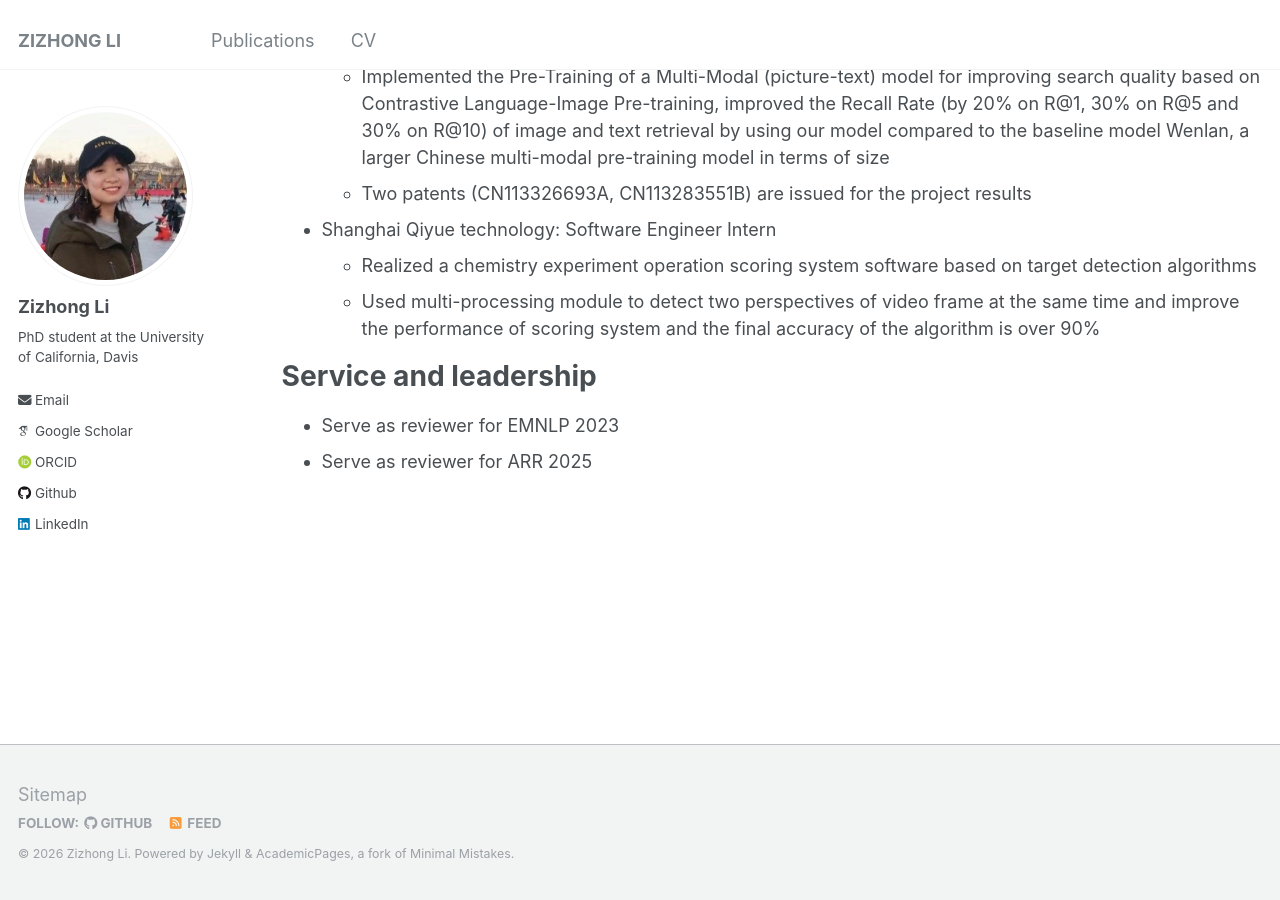
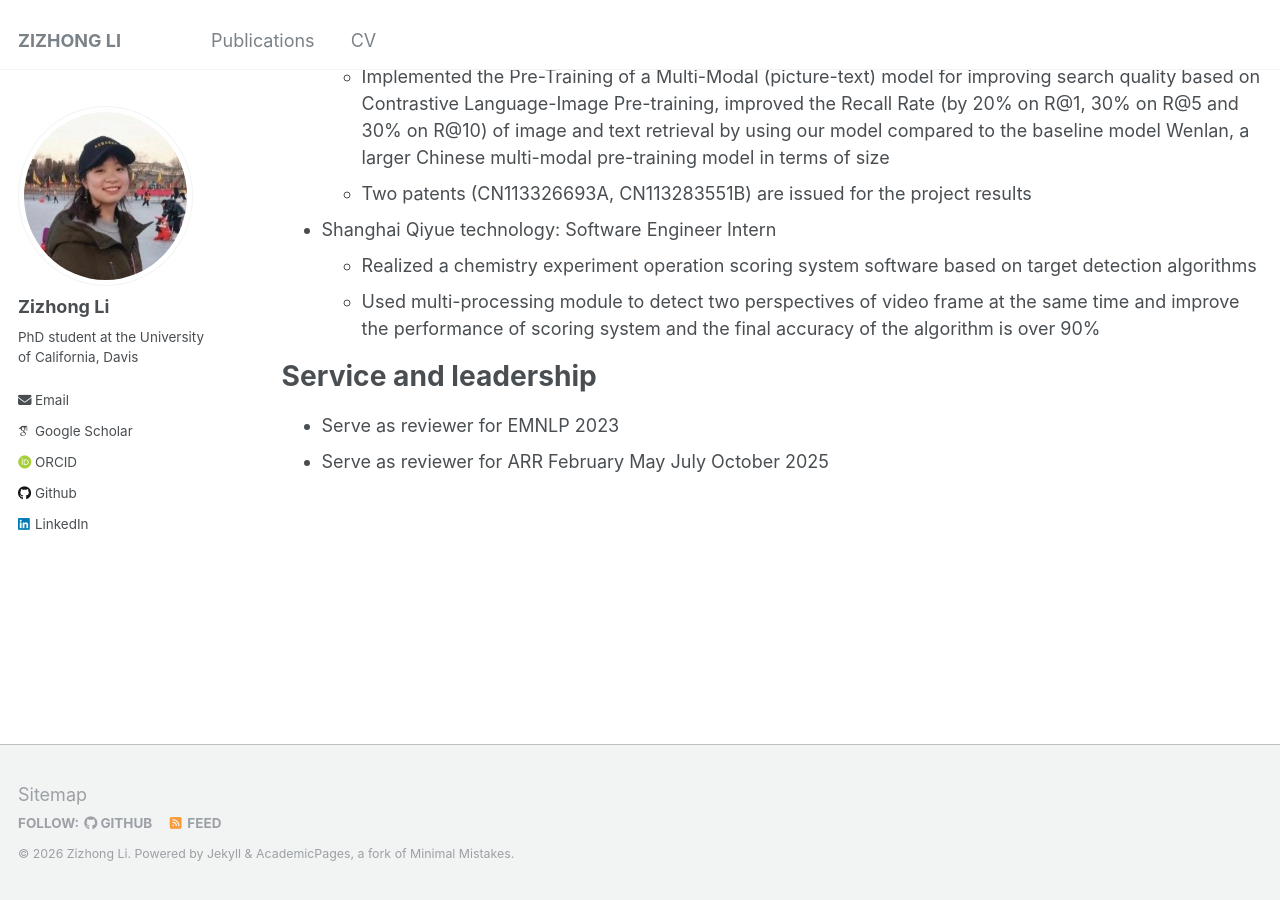
Before and after one commit to lizizhong/lizizhong.github.io, a Jekyll site: the page built from _pages/cv.md, in a window 1280 px wide and 900 px high, scrolled down 756 px. Built offline with Jekyll 4.4.1, drawn with Linux system fonts in a browser that asks for light colours; some web fonts are replaced.

Commit message:
Update cv.md

```diff
--- a/_pages/cv.md
+++ b/_pages/cv.md
@@ -38,4 +38,4 @@ of scoring system and the final accuracy of the algorithm is over 90%
 Service and leadership
 ======
 * Serve as reviewer for EMNLP 2023
-* Serve as reviewer for ARR 2025
+* Serve as reviewer for ARR February May July October 2025
```
